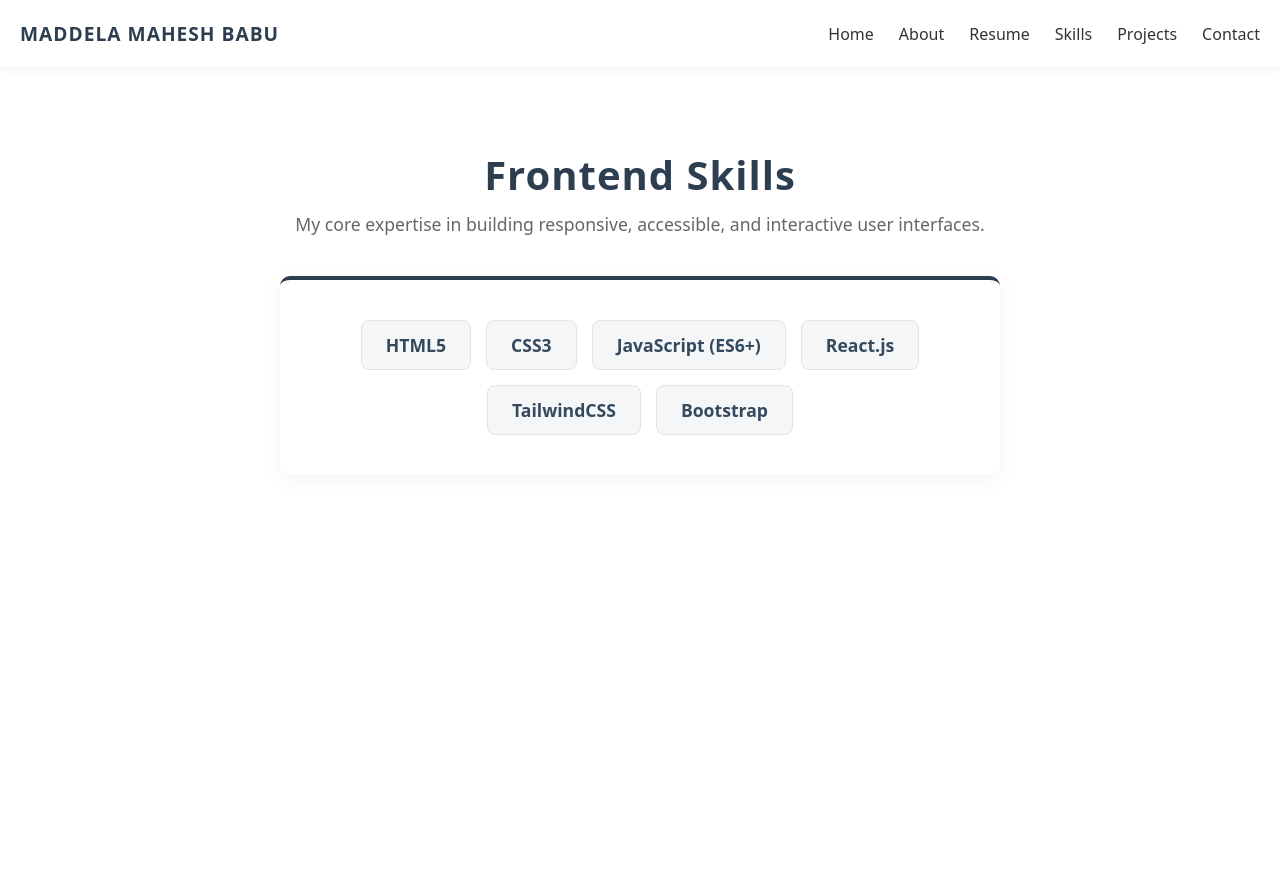
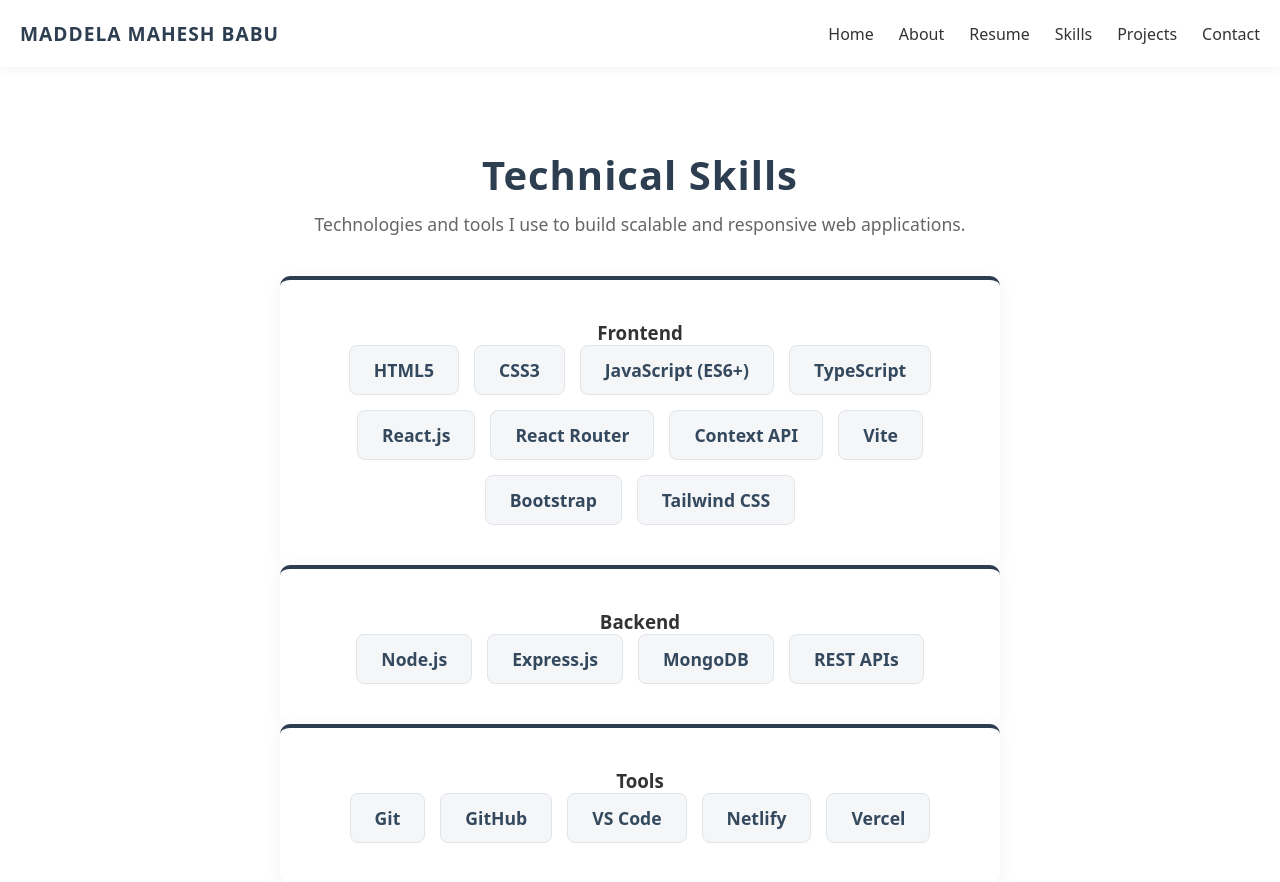
Before and after one commit to MaheshMaddela123/mahesh-babu-portfolio-v2, a React app: page /skills in a window 1280 px wide. Shown: the top 882 px of the page. Before the commit the page ends 800 px from the top, so only its background shows below. Built offline with nearby package versions, Linux system fonts and the light colour scheme; sample sign-in values are in the browser's storage; the HTML template or start-up script is replaced by a standard one.

Commit message:
Refactor Skills component to include backend and tools

```diff
--- a/src/components/Skills/index.jsx
+++ b/src/components/Skills/index.jsx
@@ -1,32 +1,57 @@
-import './index.css';
+import "./index.css";
 
 const Skills = () => {
-    // Focused exclusively on your frontend tech stack
-    const frontendSkills = [
+  const skills = {
+    Frontend: [
       "HTML5",
       "CSS3",
       "JavaScript (ES6+)",
+      "TypeScript",
       "React.js",
-        "TailwindCSS",
-        "Bootstrap"
-    ];
+      "React Router",
+      "Context API",
+      "Vite",
+      "Bootstrap",
+      "Tailwind CSS",
+    ],
+    Backend: [
+      "Node.js",
+      "Express.js",
+      "MongoDB",
+      "REST APIs",
+    ],
+    Tools: [
+      "Git",
+      "GitHub",
+      "VS Code",
+      "Netlify",
+      "Vercel",
+    ],
+  };
 
   return (
     <div className="skills-page-container">
       <header className="skills-header">
-                <h2>Frontend Skills</h2>
-                <p>My core expertise in building responsive, accessible, and interactive user interfaces.</p>
+        <h2>Technical Skills</h2>
+        <p>
+          Technologies and tools I use to build scalable and responsive web
+          applications.
+        </p>
       </header>
 
-            <div className="frontend-skills-wrapper">
+      {Object.entries(skills).map(([category, skillList]) => (
+        <div key={category} className="frontend-skills-wrapper">
+          <h3>{category}</h3>
+
           <ul className="skill-tags large-tags">
-                    {frontendSkills.map((skill, idx) => (
-                        <li key={idx} className="skill-tag">
+            {skillList.map((skill) => (
+              <li key={skill} className="skill-tag">
                 {skill}
               </li>
             ))}
           </ul>
         </div>
+      ))}
     </div>
   );
 };
```
Lines whose indentation alone changed are shown as unchanged.
